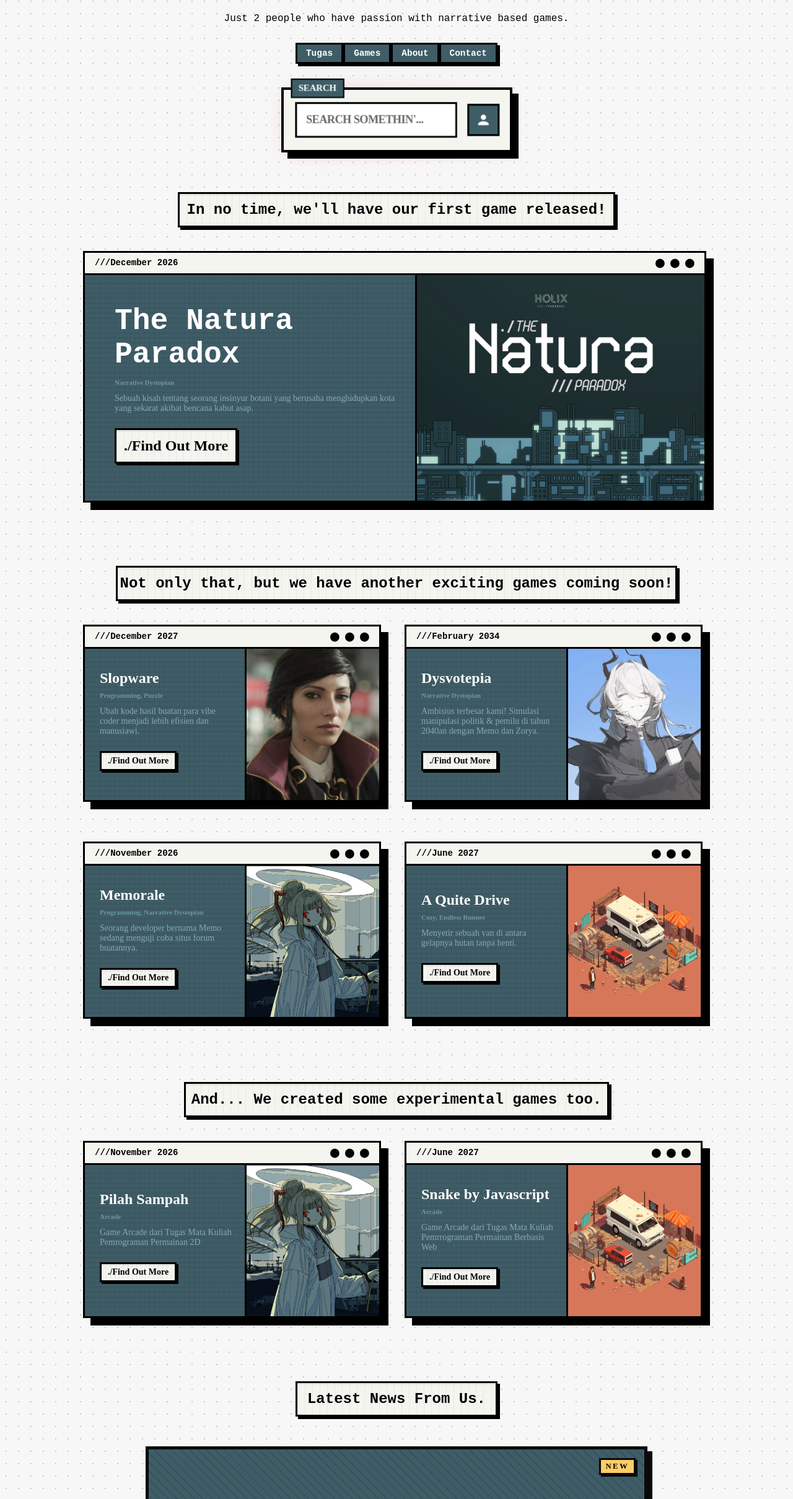
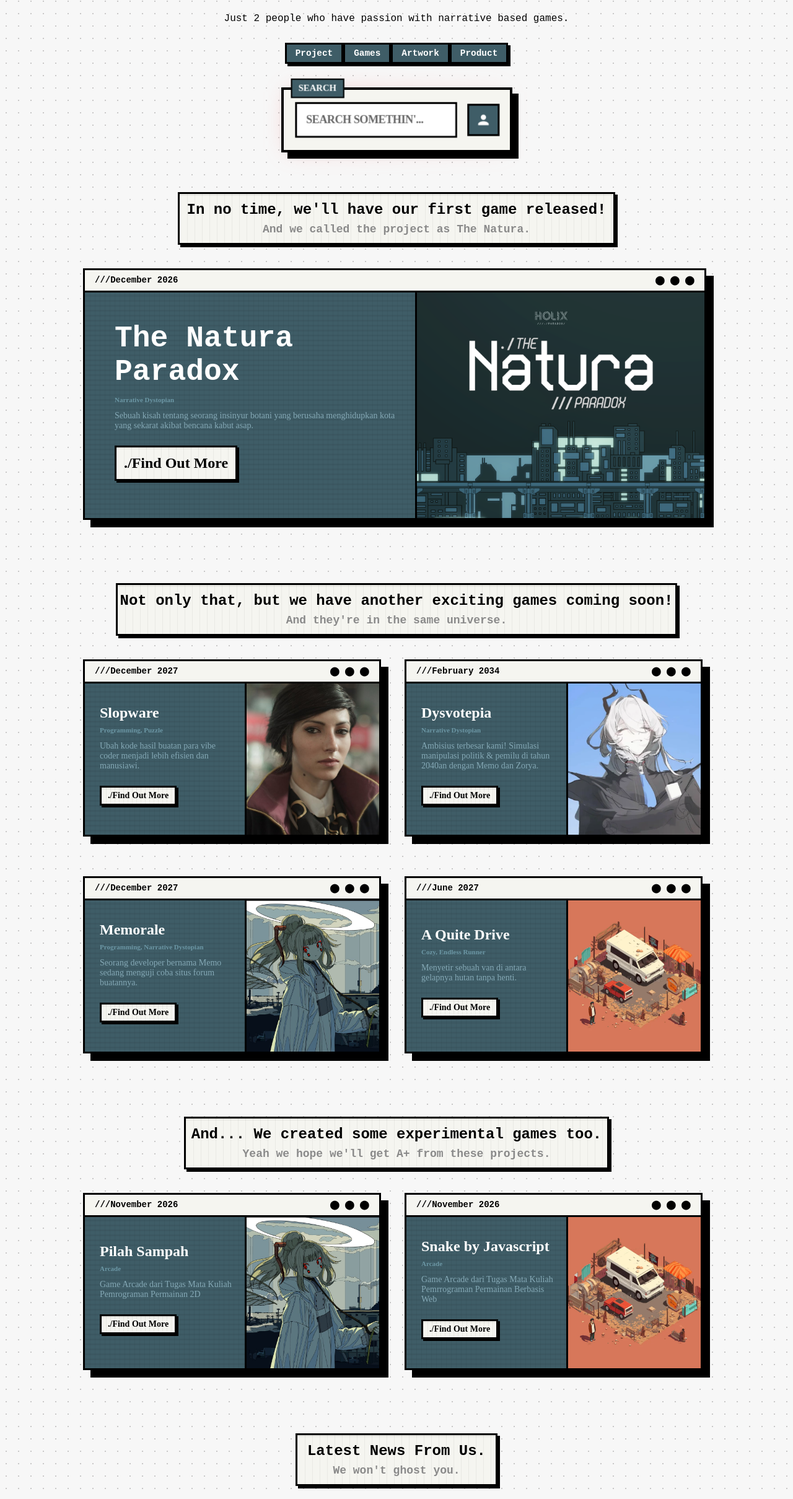
Before and after one commit to 8110118/Holix-Paradox, a plain HTML site: page index.html in a window 1280 px wide. Shown: the part 248-2667 px from the top of the page at 62% size. Drawn offline with Linux system fonts and the light colour scheme; a small style sheet from the web is missing; a web font is replaced by a local one.

Commit message:
menambah button

```diff
--- a/css/style.css
+++ b/css/style.css
@@ -116,7 +116,7 @@ ul.navbar-list li a:active {
     box-shadow: 0 0 0 #000000;
 }
 
-.future, .future-2, .future-3, .future-4 {
+.future, .future-2, .future-3, .future-4, .future-5 {
     font-family: "Cascadia Code", monospace;
     font-size: 1.5rem;
     color: #000;
@@ -137,11 +137,23 @@ ul.navbar-list li a:active {
 
 .future-3 {
     width: 680px;
+    margin-top: 64px;
 }
 
 .future-4 {
     width: 320px;
-    margin-bottom: 0px;
+    margin-top: 64px;
+}
+
+.future-5 {
+    width: 200px;
+    margin-top: 0px;
+}
+
+.subtext-future {
+    margin-top: 8px;
+    color: #8a8a8a;
+    font-size: 18px;
 }
 
 .main-game {
@@ -628,6 +640,10 @@ a.pstat:hover .psv {
         width: 250px;
     }
 
+    .subtext-future {
+        font-size: 16px;
+    }
+
     .card {
         min-width: 300px;
         height: auto;
--- a/index.html
+++ b/index.html
@@ -25,10 +25,10 @@
                     <div class="navbar-container">
                         <nav>
                             <ul class="navbar-list">
-                                <li><a href="tugas.html">Tugas</a></li>
+                                <li><a href="tugas.html">Project</a></li>
                                 <li><a href="./Pilah-Sampah-Final-Release/index.html">Games</a></li>
-                                <li><a href="about.html">About</a></li>
-                                <li><a href="contact.html">Contact</a></li>
+                                <li><a href="about.html">Artwork</a></li>
+                                <li><a href="contact.html">Product</a></li>
                             </ul>
                         </nav>
                     </div>
@@ -52,7 +52,10 @@
                         <!-- Konten kartu atau daftar game dapat ditambahkan di dalam container ini. -->
                         <div class="grid">
                             <div class="main-game">
-                                <h1 class="future">In no time, we'll have our first game released!</h1>
+                                <h1 class="future">
+                                    In no time, we'll have our first game released!
+                                    <p class="subtext-future">And we called the project as The Natura.</p>
+                                </h1>
                                 <div class="natura-paradox">
                                     <div class="card">
                                         <div class="head">
@@ -75,7 +78,10 @@
                                     </div>
                                 </div>
                             </div>
-                            <h1 class="future-2">Not only that, but we have another exciting games coming soon!</h1>
+                            <h1 class="future-2">
+                                Not only that, but we have another exciting games coming soon!
+                                <p class="subtext-future">And they're in the same universe.</p>
+                            </h1>
                             <div class="grid-game-1">
                                 <div class="slopware">
                                     <div class="card">
@@ -124,7 +130,7 @@
                                 <div class="memorale">
                                     <div class="card">
                                         <div class="head">
-                                            <p class="card-header-text">///November 2026</p>
+                                            <p class="card-header-text">///December 2027</p>
                                             <div class="dot-icon">⬤  ⬤  ⬤</div>
                                         </div>
                                         <div class="content">
@@ -164,7 +170,10 @@
                                     </div>
                                 </div>
                             </div>
-                            <h1 class="future-3">And... We created some experimental games too.</h1>
+                            <h1 class="future-3">
+                                And... We created some experimental games too.
+                                <p class="subtext-future">Yeah we hope we'll get A+ from these projects.</p>
+                            </h1>
                             <div class="grid-game-2">
                                 <div class="pilah-sampah">
                                     <div class="card">
@@ -190,7 +199,7 @@
                                 <div class="snake">
                                     <div class="card">
                                         <div class="head">
-                                            <p class="card-header-text">///June 2027</p>
+                                            <p class="card-header-text">///November 2026</p>
                                             <div class="dot-icon">⬤  ⬤  ⬤</div>
                                         </div>
                                         <div class="content">
@@ -215,7 +224,10 @@
                 <!-- Bagian dev log: menampilkan pembaruan terbaru dari proses pengembangan. -->
                 <section class="dev-log">
                     <!-- Judul bagian daftar pembaruan. -->
-                    <h2 class="future-4">Latest News From Us.</h2>
+                    <h2 class="future-4">
+                        Latest News From Us.
+                        <p class="subtext-future">We won't ghost you.</p>
+                    </h2>
                     <div class="dysvotepia-update">
                         <div class="card-update">
                             <div class="update-photo">
@@ -280,6 +292,7 @@
                             </div>
                         </div>
                     </div>
+                    <a class="future-5" href="#">More News</a>
                 </section>
             </div>
 
```
